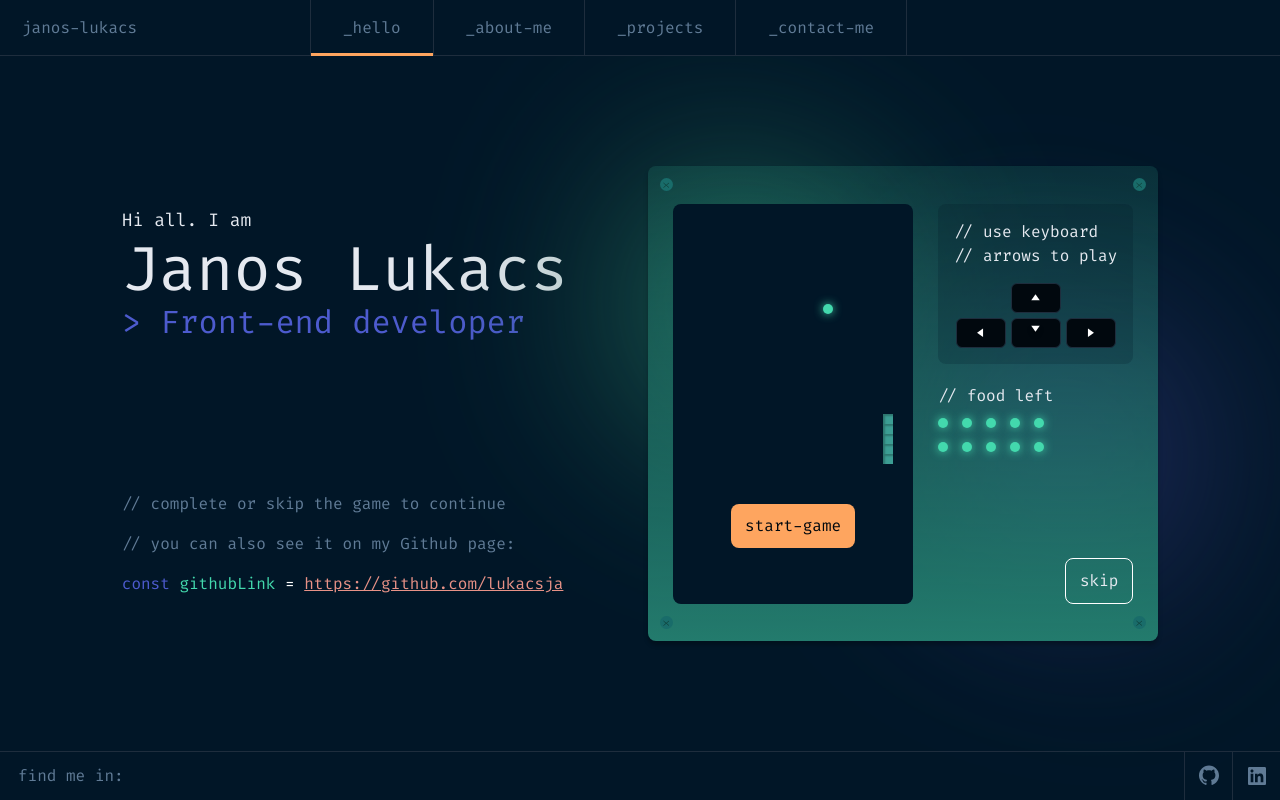
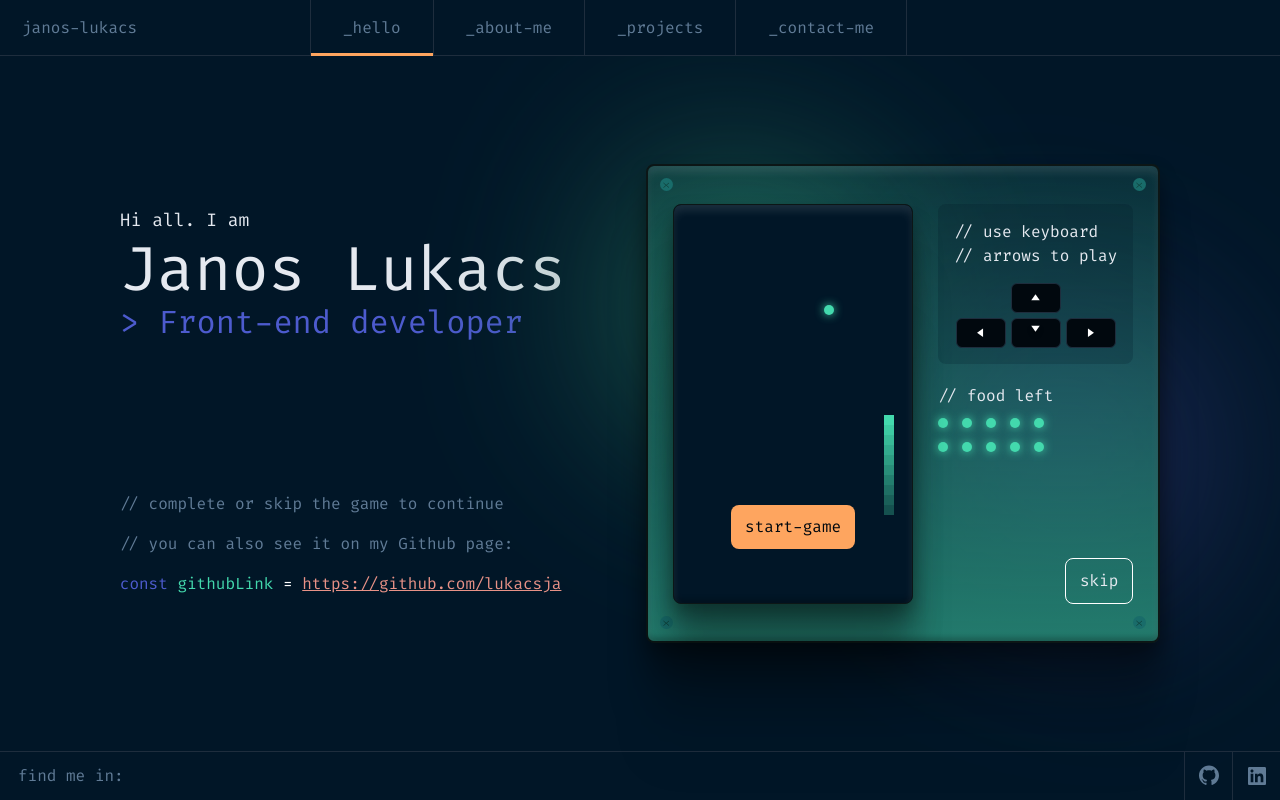
Before and after one commit to lukacsja/personal_portfolio_site, a Next.js app: page / in a window 1280 px wide. Built offline with nearby package versions, Linux system fonts and the light colour scheme.

Commit message:
snake game css improvements

```diff
--- a/app/globals.css
+++ b/app/globals.css
@@ -66,22 +66,32 @@
   right: 5%;
 }
 
-.gradient {
+.game-board {
   background: linear-gradient(to bottom, #43d9ad21, #237b6d);
+  box-shadow:
+    0 120px 48px 0 rgba(0, 0, 0, 0.04),
+    0 68px 41px 0 rgba(0, 0, 0, 0.15),
+    0 30px 30px 0 rgba(0, 0, 0, 0.26),
+    0 8px 17px 0 rgba(0, 0, 0, 0.29),
+    inset 0 6px 8px 0 rgba(255, 255, 255, 0.1),
+    inset 0 -4px 5px 0 rgba(0, 0, 0, 0.22);
 
-  box-shadow: 0px 4px 4px 0px rgba(0, 0, 0, 0.25);
-
-  box-shadow: inset 0px 2px 0px 0px #fff 30%;
+  box-sizing: content-box;
+  border: 2px solid rgb(12, 22, 22);
 }
 
 .foodShadow {
   box-shadow: 0 0 10px #43d9ad;
 }
 
-.snake {
-  background: linear-gradient(to bottom, #43d9ad 100%, #43d9ad 0%);
+.boardShadow {
+  box-shadow:
+    0 120px 48px 0 rgba(0, 0, 0, 0.04),
+    0 68px 41px 0 rgba(0, 0, 0, 0.15),
+    0 30px 30px 0 rgba(0, 0, 0, 0.26),
+    0 8px 17px 0 rgba(0, 0, 0, 0.29),
+    inset 0 6px 8px 0 rgba(255, 255, 255, 0.1),
+    inset 0 -4px 5px 0 rgba(0, 0, 0, 0.22);
+
+  border: 1px solid rgb(12, 22, 22);
 }
-
-.snakeShadow {
-  box-shadow: inset 2px 2px 2px 0px rgba(0, 0, 0, 0.25);
-}
--- a/components/snake-game/restart-button.tsx
+++ b/components/snake-game/restart-button.tsx
@@ -12,7 +12,7 @@ const RestartButton: React.FC<RestartButtonProps> = ({
   return (
     <button
       onClick={() => restartGame()}
-      className='absolute left-0 top-[325px] z-[10] flex w-full items-center justify-center py-[12px] text-text-white transition-all duration-300  hover:bg-primary-medium hover:text-secondary-gray'
+      className='absolute left-0 top-[325px] z-[10] flex w-full items-center justify-center py-[12px] text-text-white transition-all duration-300 hover:bg-primary-medium hover:text-secondary-gray hover:opacity-70'
     >
       {buttonLabel}
     </button>
--- /dev/null
+++ b/components/snake-game/score-board.tsx
@@ -0,0 +1,23 @@
+import React from 'react';
+
+interface ScoreBoardProps {
+  foodLeft: number;
+}
+
+const ScoreBoard: React.FC<ScoreBoardProps> = ({ foodLeft }) => {
+  return (
+    <div className='flex flex-col gap-[10px]'>
+      <span>// food left</span>
+      <div className='flex w-[120px] flex-wrap gap-[14px]'>
+        {Array.from({ length: foodLeft }, (value, index) => (
+          <div
+            key={index}
+            className={`foodShadow h-[10px] w-[10px] rounded-full bg-gradients-green transition-all duration-500`}
+          ></div>
+        ))}
+      </div>
+    </div>
+  );
+};
+
+export default ScoreBoard;
--- a/components/snake-game/snake-game.tsx
+++ b/components/snake-game/snake-game.tsx
@@ -8,6 +8,7 @@ import GameEndMessage from './game-end-message';
 import { MoveDirections } from '@/lib/types';
 import ArrowButton from './arrow-button';
 import StartButton from './start-button';
+import ScoreBoard from './score-board';
 
 type Position = {
   x: number;
@@ -30,6 +31,11 @@ const SnakeGame = () => {
     { x: 210, y: 230 },
     { x: 210, y: 240 },
     { x: 210, y: 250 },
+    { x: 210, y: 260 },
+    { x: 210, y: 270 },
+    { x: 210, y: 280 },
+    { x: 210, y: 290 },
+    { x: 210, y: 300 },
   ]);
   const [foodPosition, setFoodPosition] = useState<Position>({
     x: 150,
@@ -85,6 +91,11 @@ const SnakeGame = () => {
       { x: 210, y: 230 },
       { x: 210, y: 240 },
       { x: 210, y: 250 },
+      { x: 210, y: 260 },
+      { x: 210, y: 270 },
+      { x: 210, y: 280 },
+      { x: 210, y: 290 },
+      { x: 210, y: 300 },
     ];
 
     setSnakeBody(initialSnakeBody);
@@ -188,6 +199,19 @@ const SnakeGame = () => {
     }
   }, [headPosition]);
 
+  const roundSnakeHead = useCallback(() => {
+    switch (currentDirection) {
+      case 'down':
+        return 'b';
+      case 'right':
+        return 'r';
+      case 'left':
+        return 'l';
+      default:
+        return 't';
+    }
+  }, [currentDirection]);
+
   useEffect(() => {
     const handleKeyDown = (event: KeyboardEvent) => {
       switch (event.key) {
@@ -222,13 +246,13 @@ const SnakeGame = () => {
   }, [headPosition, isGameOver, isInitialBoardState]);
 
   return (
-    <div className='gradient relative hidden h-[475px] w-[510px] items-center justify-center gap-[25px] rounded-lg shadow-xl lg:flex'>
+    <div className='game-board relative hidden h-[475px] w-[510px] items-center justify-center gap-[25px] rounded-lg lg:flex'>
       <BoardCorner position='top-left' />
       <BoardCorner position='top-right' />
       <BoardCorner position='bottom-left' />
       <BoardCorner position='bottom-right' />
       <div
-        className='relative overflow-hidden rounded-lg bg-primary-light'
+        className='boardShadow relative overflow-hidden rounded-lg bg-primary-light'
         style={{ width: `${boardWidth}px`, height: `${boardHeight}px` }}
       >
         {isInitialBoardState && <StartButton startGame={startFirstGame} />}
@@ -248,20 +272,26 @@ const SnakeGame = () => {
           </>
         )}
 
-        {snakeBody.map((pos, index) => (
+        <div className=''>
+          {snakeBody.map((pos, index) => {
+            const opacity = 1 - 0.7 * (index / (snakeBody.length - 1));
+            return (
               <div
                 key={index}
-            className={`snakeShadow first:z-[999 absolute h-[10px] w-[10px] bg-secondary-green text-[5px]`}
+                className={`absolute h-[10px] w-[10px] first:rounded-${roundSnakeHead()}`}
                 style={{
                   left: `${pos.x}px`,
                   top: `${pos.y}px`,
+                  background: `rgba(67, 217, 173, ${opacity})`,
                 }}
-          ></div>
-        ))}
+              />
+            );
+          })}
+        </div>
         <div
-          className={`foodShadow absolute h-[10px] w-[10px] rounded-full bg-gradients-green transition-all duration-500`}
+          className={`foodShadow absolute h-[10px] w-[10px] rounded-full bg-gradients-green transition-all duration-300`}
           style={{ left: `${foodPosition.x}px`, top: `${foodPosition.y}px` }}
-        ></div>
+        />
       </div>
 
       <div className='flex h-[400px] flex-col justify-between text-text-white'>
@@ -302,19 +332,9 @@ const SnakeGame = () => {
               </div>
             </div>
           </div>
+          <ScoreBoard foodLeft={foodLeft} />
+        </div>
 
-          <div className='flex flex-col gap-[10px]'>
-            <span>// food left</span>
-            <div className='flex w-[120px] flex-wrap gap-[14px]'>
-              {Array.from({ length: foodLeft }, (value, index) => (
-                <div
-                  key={index}
-                  className={`foodShadow h-[10px] w-[10px] rounded-full bg-gradients-green transition-all duration-500`}
-                ></div>
-              ))}
-            </div>
-          </div>
-        </div>
         <div className='flex justify-end'>
           <Link
             href='/about'
```
Lines whose indentation alone changed are shown as unchanged.
